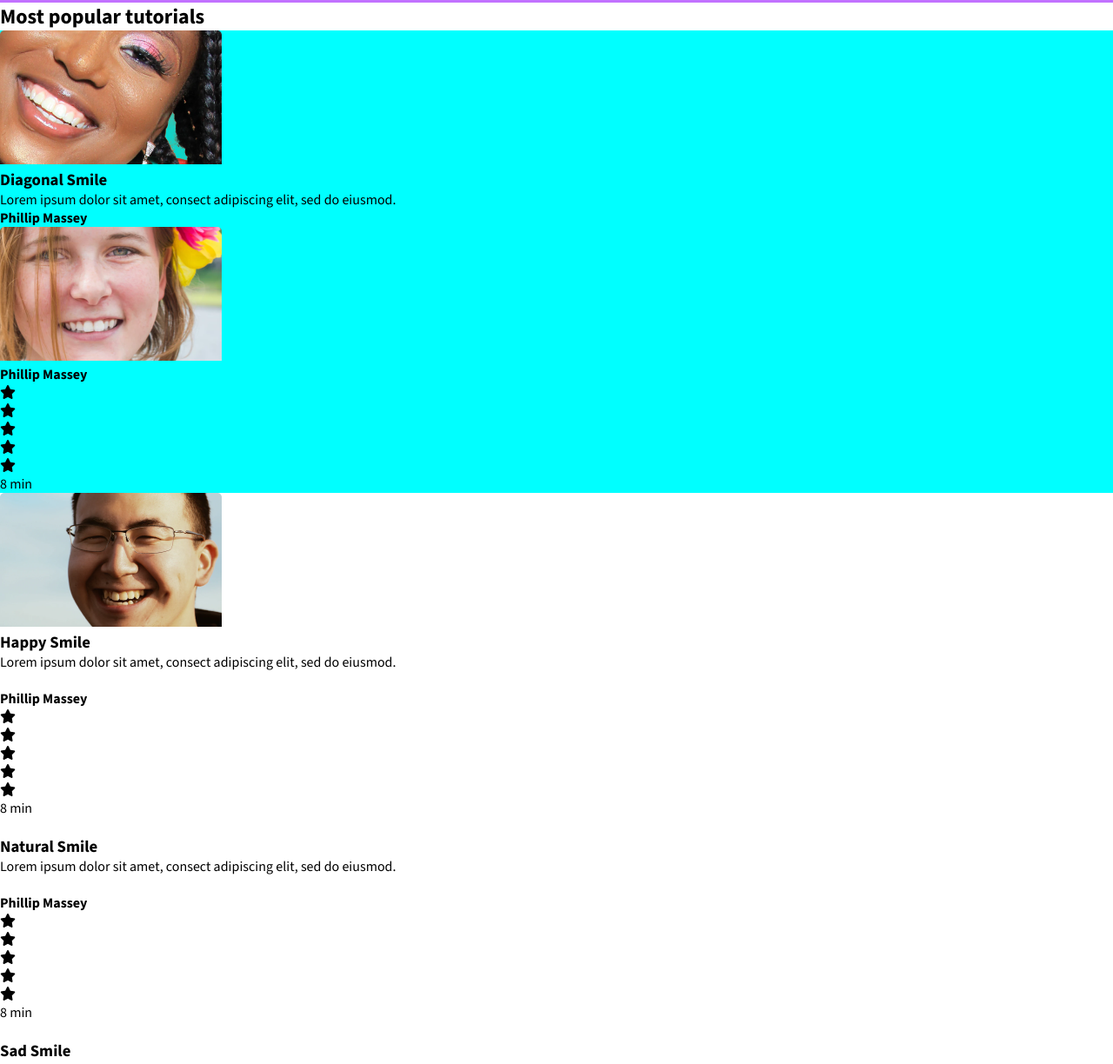
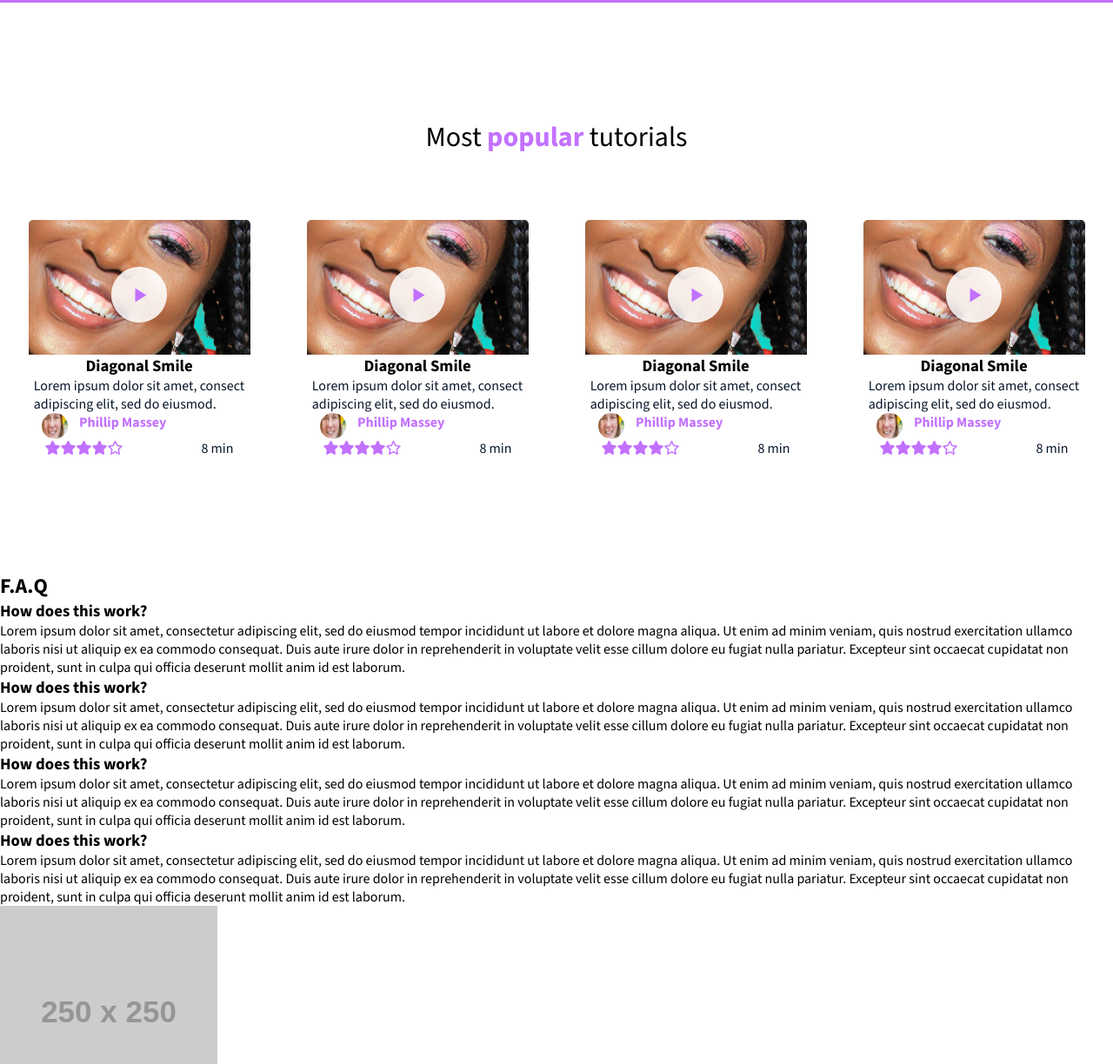
Before and after one commit to OmarMegzz/alx_html_css, a plain HTML site: page css_advanced/index.html in a window 1280 px wide. Shown: the part 1530-2754 px from the top of the page at 87% size. Drawn offline with nearby package versions, Linux system fonts and the light colour scheme; placeholder pictures from the web are drawn by us.

Commit message:
moodifed to index and css files

```diff
--- a/css_advanced/index.html
+++ b/css_advanced/index.html
@@ -76,11 +76,11 @@
           </div>
         </div>
       </section>
-      <section id="second-section">
-        <div class="second-img">
+      <section id="quote-section">
+        <div class="quote-img">
           <img src="./images/5.png" alt="image" />
         </div>
-        <div class="second-info">
+        <div class="quote-info">
           <blockquote>
             « Those tutorials are concise and go straight to the point. I can’t
             think of a better<br />
@@ -91,110 +91,114 @@
           <p>weather presenter</p>
         </div>
       </section>
-      <section id="third_section">
-        <h2>Most popular tutorials</h2>
-        <div class="third-card">
-          <img src="./images/9.png" alt="" />
+      <section id="video-list">
+        <h2>Most <span> popular</span> tutorials</h2>
+        <div class="videos-container">
+          <div class="video-list-card">
+            <img class="video-first-img" src="./images/9.png" alt="" />
             <h3>Diagonal Smile</h3>
             <p>
-            Lorem ipsum dolor sit amet, consect adipiscing elit, sed do eiusmod.
+              Lorem ipsum dolor sit amet, consect<br />
+              adipiscing elit, sed do eiusmod.
             </p>
-          <h4>Phillip Massey</h4>
 
-          <div>
-            <img src="./images/7.png" alt="" />
+            <div class="video-it">
+              <img class="video-second-img" src="./images/7.png" alt="" />
+              <img class="video-play" src="images/play.png" alt="" />
               <h4>Phillip Massey</h4>
             </div>
-          <div>
+            <div class="rating">
+              <div class="video-star">
                 <div><i class="fa-solid fa-star"></i></div>
                 <div><i class="fa-solid fa-star"></i></div>
                 <div><i class="fa-solid fa-star"></i></div>
                 <div><i class="fa-solid fa-star"></i></div>
-            <div><i class="fa-solid fa-star"></i></div>
+                <div><i class="fa-regular fa-star"></i></div>
               </div>
+              <div class="video-rate-time">
                 <p>8 min</p>
               </div>
-        <div>
-          <img src="./images/6.png" alt="" />
-          <h3>Happy Smile</h3>
+            </div>
+          </div>
+          <div class="video-list-card">
+            <img class="video-first-img" src="./images/9.png" alt="" />
+            <h3>Diagonal Smile</h3>
             <p>
-            Lorem ipsum dolor sit amet, consect adipiscing elit, sed do eiusmod.
+              Lorem ipsum dolor sit amet, consect<br />
+              adipiscing elit, sed do eiusmod.
             </p>
-          <div>
-            <img src="./images/1 (3).png" alt="" />
+
+            <div class="video-it">
+              <img class="video-second-img" src="./images/7.png" alt="" />
+              <img class="video-play" src="images/play.png" alt="" />
               <h4>Phillip Massey</h4>
             </div>
-          <div>
+            <div class="rating">
+              <div class="video-star">
                 <div><i class="fa-solid fa-star"></i></div>
                 <div><i class="fa-solid fa-star"></i></div>
                 <div><i class="fa-solid fa-star"></i></div>
                 <div><i class="fa-solid fa-star"></i></div>
-            <div><i class="fa-solid fa-star"></i></div>
+                <div><i class="fa-regular fa-star"></i></div>
               </div>
+              <div class="video-rate-time">
                 <p>8 min</p>
               </div>
-        <div>
-          <img src="./images/Bitmap (3).png" alt="" />
-          <h3>Natural Smile</h3>
+            </div>
+          </div>
+          <div class="video-list-card">
+            <img class="video-first-img" src="./images/9.png" alt="" />
+            <h3>Diagonal Smile</h3>
             <p>
-            Lorem ipsum dolor sit amet, consect adipiscing elit, sed do eiusmod.
+              Lorem ipsum dolor sit amet, consect<br />
+              adipiscing elit, sed do eiusmod.
             </p>
-          <div>
-            <img src="./images/1 (3).png" alt="" />
+
+            <div class="video-it">
+              <img class="video-second-img" src="./images/7.png" alt="" />
+              <img class="video-play" src="images/play.png" alt="" />
               <h4>Phillip Massey</h4>
             </div>
-          <div>
+            <div class="rating">
+              <div class="video-star">
                 <div><i class="fa-solid fa-star"></i></div>
                 <div><i class="fa-solid fa-star"></i></div>
                 <div><i class="fa-solid fa-star"></i></div>
                 <div><i class="fa-solid fa-star"></i></div>
-            <div><i class="fa-solid fa-star"></i></div>
+                <div><i class="fa-regular fa-star"></i></div>
               </div>
+              <div class="video-rate-time">
                 <p>8 min</p>
               </div>
-        <div>
-          <img src="./images/Bitmap (2).png" alt="" />
-          <h3>Sad Smile</h3>
+            </div>
+          </div>
+          <div class="video-list-card">
+            <img class="video-first-img" src="./images/9.png" alt="" />
+            <h3>Diagonal Smile</h3>
             <p>
-            Lorem ipsum dolor sit amet, consect adipiscing elit, sed do eiusmod.
+              Lorem ipsum dolor sit amet, consect<br />
+              adipiscing elit, sed do eiusmod.
             </p>
-          <div>
-            <img src="./images/1 (3).png" alt="" />
+
+            <div class="video-it">
+              <img class="video-second-img" src="./images/7.png" alt="" />
+              <img class="video-play" src="images/play.png" alt="" />
               <h4>Phillip Massey</h4>
             </div>
-          <div>
+            <div class="rating">
+              <div class="video-star">
                 <div><i class="fa-solid fa-star"></i></div>
                 <div><i class="fa-solid fa-star"></i></div>
                 <div><i class="fa-solid fa-star"></i></div>
                 <div><i class="fa-solid fa-star"></i></div>
-            <div><i class="fa-solid fa-star"></i></div>
+                <div><i class="fa-regular fa-star"></i></div>
               </div>
+              <div class="video-rate-time">
                 <p>8 min</p>
               </div>
-      </section>
-      <section>
-        <h2>Free membership</h2>
-        <div>
-          <img src="./images/smile.svg" alt="" />
-          <h3>Lorem Ipsum</h3>
-          <p>Lorem ipsum dolor sit amet, consectetur adipiscing elit.</p>
             </div>
-        <div>
-          <img src="./images/smile.svg" alt="" />
-          <h3>Lorem Ipsum</h3>
-          <p>Lorem ipsum dolor sit amet, consectetur adipiscing elit.</p>
           </div>
-        <div>
-          <img src="./images/smile.svg" alt="" />
-          <h3>Lorem Ipsum</h3>
-          <p>Lorem ipsum dolor sit amet, consectetur adipiscing elit.</p>
         </div>
-        <div>
-          <img src="./images/smile.svg" alt="" />
-          <h3>Lorem Ipsum</h3>
-          <p>Lorem ipsum dolor sit amet, consectetur adipiscing elit.</p>
-        </div>
-        <button>REGISTER FOR FREE</button>
       </section>
       <section>
         <h2>F.A.Q</h2>
--- a/css_advanced/styles.css
+++ b/css_advanced/styles.css
@@ -50,6 +50,7 @@ nav ul {
   gap: 168px;
   padding: 100px;
 }
+/***************************************hero section****************************************************/
 #hero-section p {
   font-style: italic;
   font-weight: black;
@@ -92,6 +93,7 @@ nav ul {
   margin-bottom: 87px;
   color: white;
   font-size: 32px;
+  font-weight: lighter;
 }
 .card-sec {
   width: 100%;
@@ -116,9 +118,10 @@ nav ul {
 }
 #card-word {
   color: #c271ff;
+  font-weight: lighter;
 }
-/*******************************************second section*********************************************************/
-#second-section {
+/*******************************************quote section*********************************************************/
+#quote-section {
   background-color: #c271ff;
   height: 400px;
   width: 100%;
@@ -127,12 +130,100 @@ nav ul {
   justify-content: center;
   color: white;
 }
-.second-img {
+.quote-img {
   margin-right: 55px;
 }
-.second-info {
+.quote-info {
   font-size: 22px;
 }
 .third-card {
   background-color: aqua;
 }
+/********************************************quote section********************************************************************/
+#video-list {
+  display: flex;
+  align-items: center;
+  justify-content: center;
+  flex-direction: column;
+  height: 655px;
+  width: 100%;
+}
+#video-list h2 {
+  font-size: 32px;
+  margin-bottom: 75px;
+  font-weight: lighter;
+}
+#video-list h2 span {
+  color: #c271ff;
+  font-weight: bold;
+}
+.video-list-card {
+  width: 100%;
+  display: flex;
+  align-items: center;
+  flex-direction: column;
+  justify-content: space-between;
+  position: relative;
+}
+
+.video-first-img {
+  width: 255px;
+  height: 155px;
+}
+.video-second-img {
+  width: 30px;
+  height: 30px;
+  border-radius: 50%;
+}
+.video-play {
+  position: absolute;
+  top: 20%;
+  left: 40%;
+  z-index: 999;
+}
+
+.video-it {
+  display: flex;
+  align-items: flex-start;
+  flex-direction: row;
+  justify-content: start;
+  width: 70%;
+}
+
+.video-it img {
+  margin-right: 13px;
+  justify-content: start;
+}
+
+.video-star {
+  flex-direction: row;
+  display: flex;
+  margin-right: 90px;
+}
+.rating {
+  display: flex;
+  align-items: center;
+  justify-content: space-evenly;
+  flex-direction: row;
+}
+.videos-container {
+  width: 100%;
+  display: flex;
+  align-items: center;
+  justify-content: space-evenly;
+  flex-direction: row;
+}
+#video-list p {
+  color: #071629;
+  align-items: flex-start;
+}
+#video-list h4 {
+  color: #c271ff;
+  align-items: flex-start;
+}
+.video-star i {
+  color: #c271ff;
+}
+.video-rate-time p {
+  color: #c271ff;
+}
```
Lines whose indentation alone changed are shown as unchanged.
